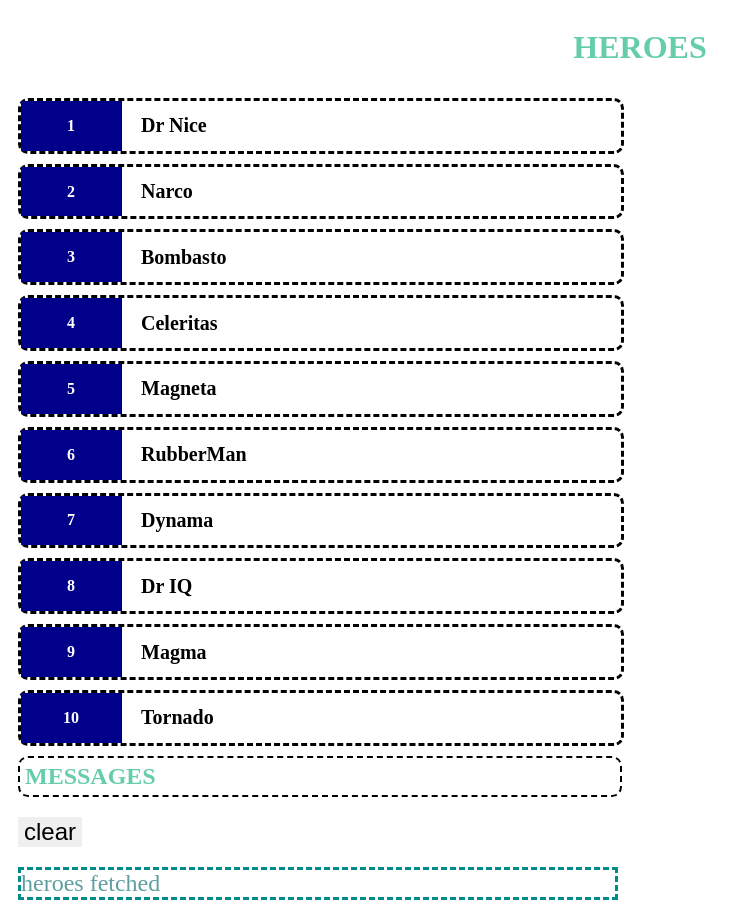
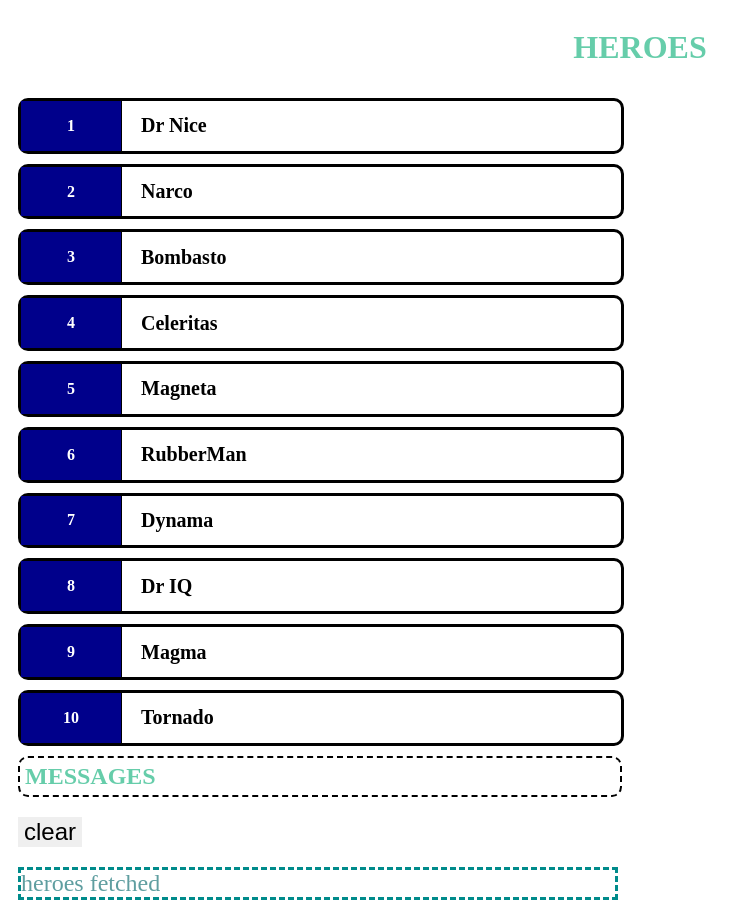
Before and after one commit to rbarannikitrum/ng_heroes_way-test, an Angular app: page / in a window 1280 px wide. Shown: the whole page, without its empty margins (0-751 px from the left). Built offline with nearby package versions, Linux system fonts and the light colour scheme.

Commit message:
begin with service

```diff
--- a/src/app/hero/hero.component.css
+++ b/src/app/hero/hero.component.css
@@ -2,7 +2,7 @@
   display: grid;
   grid-template-columns: 1fr 5fr;
   max-width: 600px;
-  border: 3px dashed black;
+  border: 3px solid black;
   border-radius: 10px;
   margin: 10px;
 }
```
